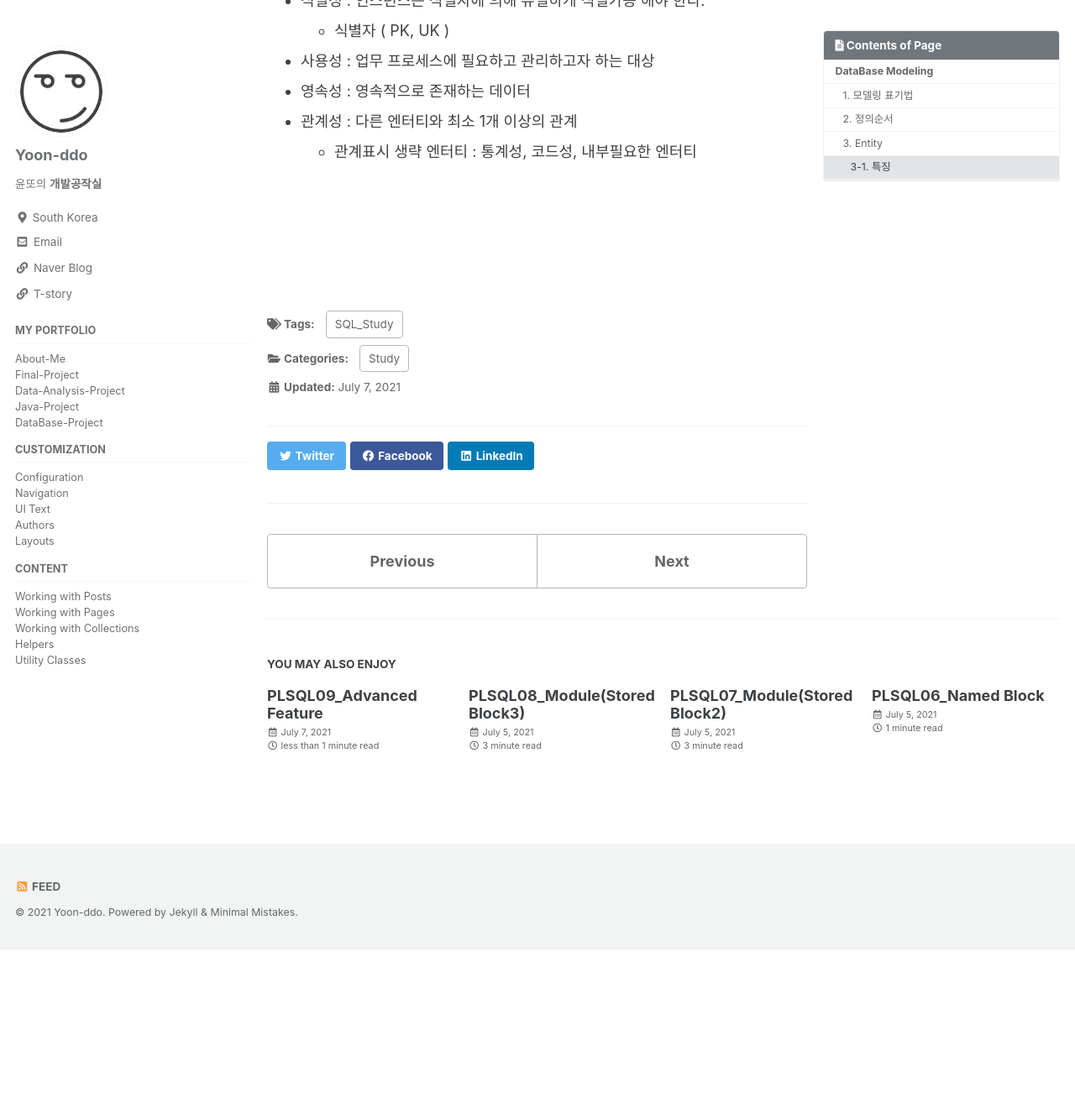
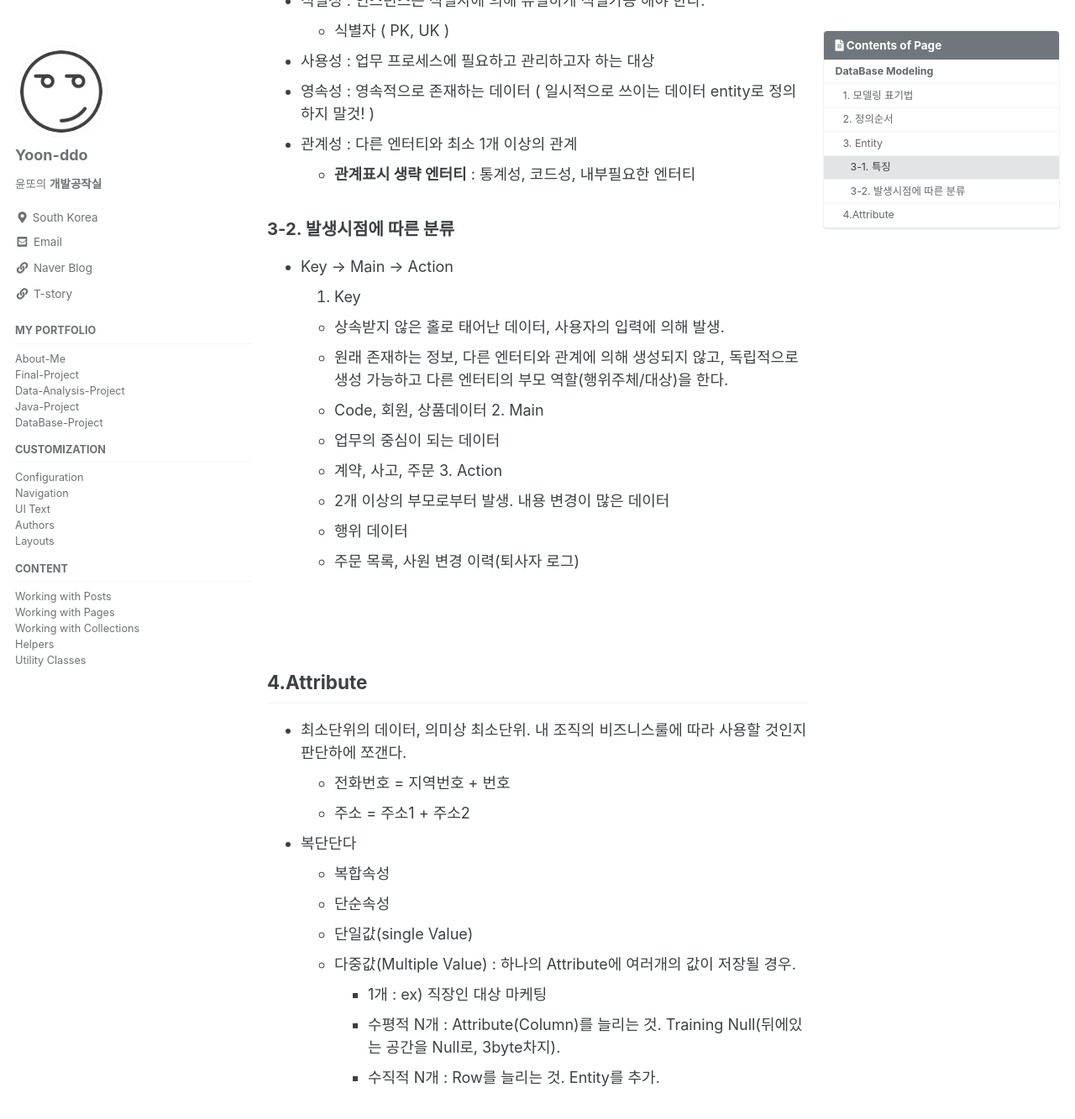
Before and after one commit to Yoon-ddo/Yoon-ddo.github.io, a Jekyll site: the page built from _posts/2021-07-07-DataBase Modeling.md, in a window 1280 px wide and 1400 px high, scrolled down 1110 px. Shown: the top 1333 px of the window at 84% size. Built offline with Jekyll 4.4.1, drawn with Linux system fonts in a browser that asks for light colours; cached includes are drawn as plain includes; before the commit the page ends 2242 px from its top, so only the background shows below that; some of the changed text lies outside the part shown.

Commit message:
Update 2021-07-07-DataBase Modeling.md

```diff
--- a/_posts/2021-07-07-DataBase Modeling.md
+++ b/_posts/2021-07-07-DataBase Modeling.md
@@ -35,8 +35,38 @@ tags:
 - 식별성 : 인스턴스는 식별자에 의해 유일하게 식별가능 해야 한다.
   * 식별자 ( PK, UK )
 - 사용성 : 업무 프로세스에 필요하고 관리하고자 하는 대상
-- 영속성 : 영속적으로 존재하는 데이터
+- 영속성 : 영속적으로 존재하는 데이터 ( 일시적으로 쓰이는 데이터 entity로 정의하지 말것! )
 - 관계성 : 다른 엔터티와 최소 1개 이상의 관계
-  * 관계표시 생략 엔터티 : 통계성, 코드성, 내부필요한 엔터티
+  * **관계표시 생략 엔터티** : 통계성, 코드성, 내부필요한 엔터티
+
+### 3-2. 발생시점에 따른 분류
+- Key -> Main -> Action
+1. Key
+  - 상속받지 않은 홀로 태어난 데이터, 사용자의 입력에 의해 발생.
+  - 원래 존재하는 정보, 다른 엔터티와 관계에 의해 생성되지 않고, 독립적으로 생성 가능하고 다른 엔터티의 부모 역할(행위주체/대상)을 한다.
+  - Code, 회원, 상품데이터
+2. Main
+  - 업무의 중심이 되는 데이터
+  - 계약, 사고, 주문
+3. Action
+  - 2개 이상의 부모로부터 발생. 내용 변경이 많은 데이터
+  - 행위 데이터
+  - 주문 목록, 사원 변경 이력(퇴사자 로그)
+
+<br><br>
+
+## 4.Attribute
+- 최소단위의 데이터, 의미상 최소단위. 내 조직의 비즈니스룰에 따라 사용할 것인지 판단하에 쪼갠다.
+  * 전화번호 = 지역번호 + 번호
+  * 주소 = 주소1 + 주소2
+- 복단단다
+  * 복합속성
+  * 단순속성
+  * 단일값(single Value)
+  * 다중값(Multiple Value) : 하나의 Attribute에 여러개의 값이 저장될 경우.
+    + 1개 : ex) 직장인 대상 마케팅
+    + 수평적 N개 : Attribute(Column)를 늘리는 것. Training Null(뒤에있는 공간을 Null로, 3byte차지).
+    + 수직적 N개 : Row를 늘리는 것. Entity를 추가.
+
 
 <br><br><br><br>
```
